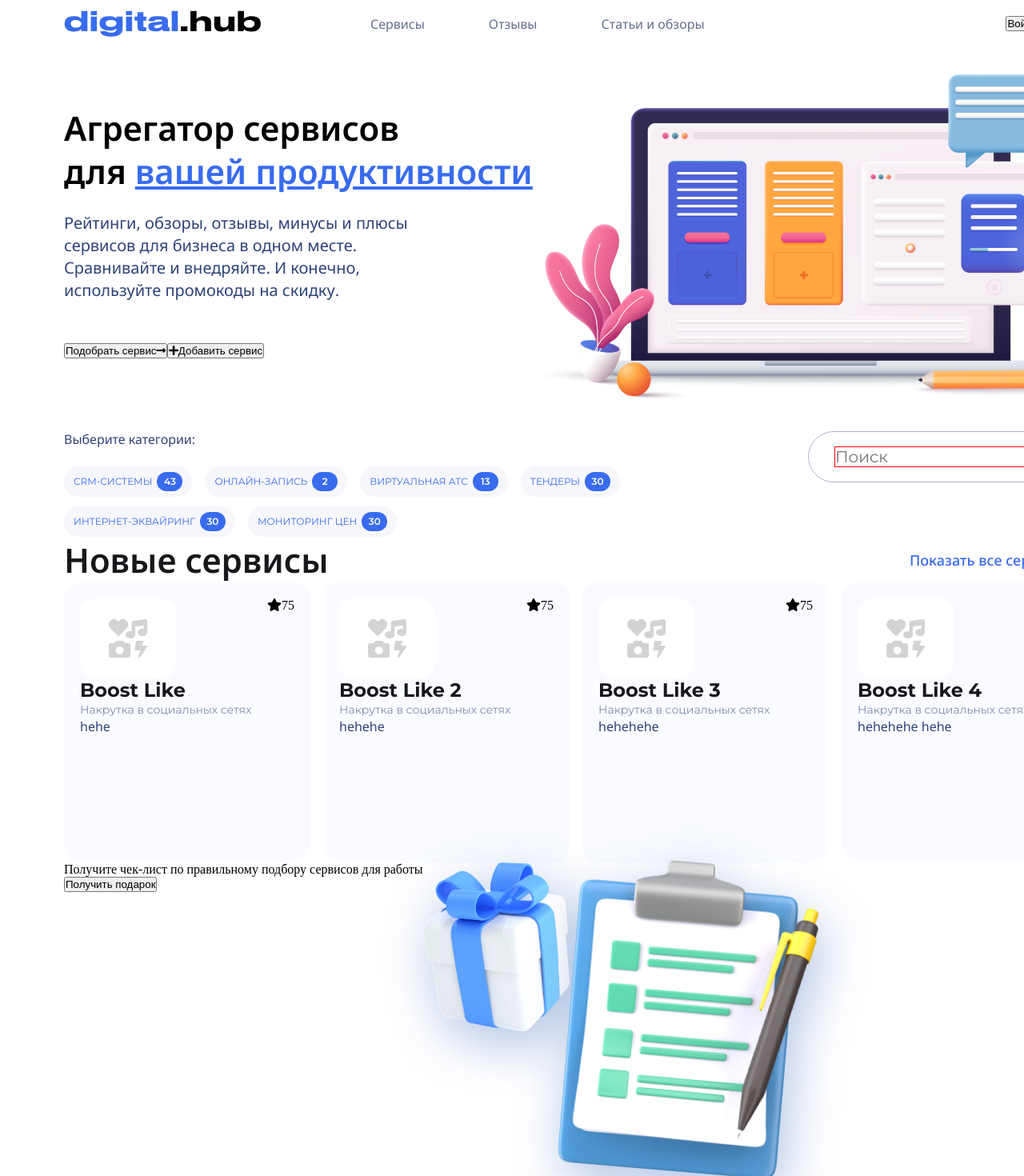
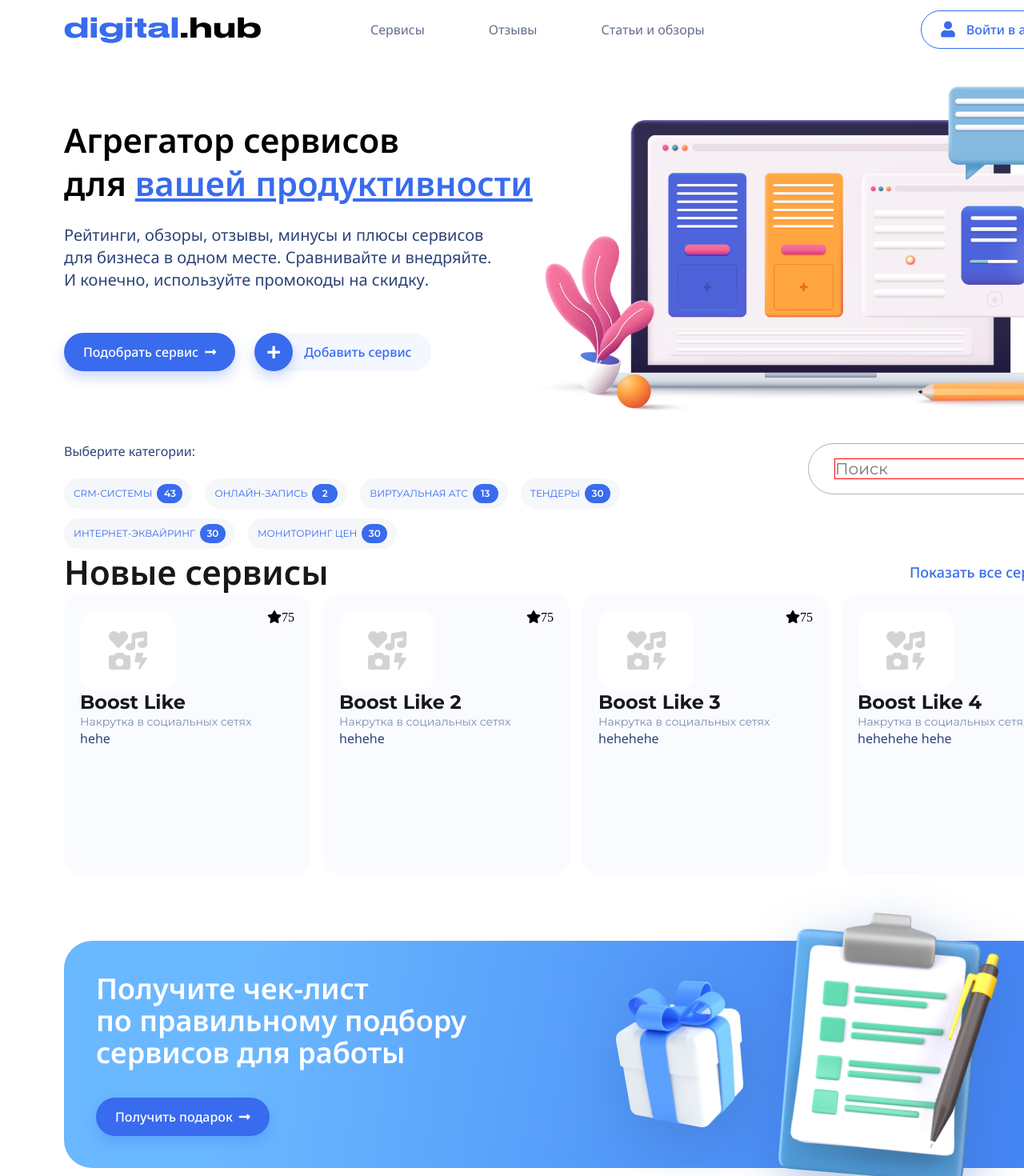
Before and after one commit to whysopaul/dhub, a React app: page / in a window 1280 px wide. Shown: the part 20-1490 px from the top of the page at 80% size. Built offline with nearby package versions, Linux system fonts and the light colour scheme.

Commit message:
home styles

```diff
--- a/src/components/global/Footer.tsx
+++ b/src/components/global/Footer.tsx
@@ -10,6 +10,7 @@ interface IFooterProps {
 const Footer: React.FunctionComponent<IFooterProps> = (props) => {
     return <>
         <footer style={styles.footer}>
+            <div>
                 <div className={styles.footerTop}>
                     <img src={Logo} alt='digital.hub' />
                     <div className={styles.navigation}>
@@ -36,6 +37,7 @@ const Footer: React.FunctionComponent<IFooterProps> = (props) => {
                         <Link to='/'>Договор оферты</Link>
                     </div>
                 </div>
+            </div>
         </footer>
     </>;
 };
--- a/src/components/home/Home.tsx
+++ b/src/components/home/Home.tsx
@@ -9,6 +9,7 @@ import HomeServicesComponent from './HomeServicesComponent';
 import HomeArticlesComponent from './HomeArticlesComponent';
 import FeedbackCardComponent from '../feedback/FeedbackCardComponent';
 import Footer from '../global/Footer';
+import Navigation from '../global/Navigation';
 
 import '../../static/css/home.css';
 import Logo from '../../static/images/logo.svg';
@@ -19,7 +20,6 @@ import Stars from '../../static/images/stars.webp'
 import { mockartdata } from '../../actions/articles/articles';
 import { mockFeedbackData } from '../../actions/feedback/feedback';
 import { mockCatData } from '../../actions/categories/categories';
-import Navigation from '../global/Navigation';
 
 interface IHomeProps {
 }
@@ -40,25 +40,34 @@ const Home: React.FunctionComponent<IHomeProps> = (props) => {
                 <div className='home-header-navigation'>
                     <Navigation />
                 </div>
-                <button>Войти в аккаунт</button>
+                <button>
+                    <i className='fas fa-user' />
+                    <span>Войти в аккаунт</span>
+                </button>
             </div>
+
             <div className='home-welcome-container'>
                 <div className='home-welcome-left-block'>
                     <h1>Агрегатор сервисов <br /> для <span>вашей продуктивности</span></h1>
-                    <p>Рейтинги, обзоры, отзывы, минусы и плюсы <br /> сервисов для бизнеса в одном месте. <br /> Сравнивайте и внедряйте. И конечно, <br /> используйте промокоды на скидку.</p>
-                    <button>
+                    <p>Рейтинги, обзоры, отзывы, минусы и плюсы сервисов для бизнеса в одном месте. Сравнивайте и внедряйте. И конечно, используйте промокоды на скидку.</p>
+                    <div>
+                        <button className='filled-blue-bg'>
                             <span>Подобрать сервис</span>
                             <i className='fas fa-long-arrow-alt-right' />
                         </button>
-                    <button>
+                        <button className='transparent-bg'>
+                            <div className='plus-button'>
                                 <i className='fas fa-plus' />
+                            </div>
                             <span>Добавить сервис</span>
                         </button>
+                    </div>
                 </div>
                 <div className='home-welcome-right-block'>
                     <img src={Welcome} alt='' />
                 </div>
             </div>
+
             <div className='home-categories-container'>
                 <div className='home-categories-left-block'>
                     <p>Выберите категории:</p>
@@ -80,8 +89,11 @@ const Home: React.FunctionComponent<IHomeProps> = (props) => {
 
             <div className='home-giftbox-container'>
                 <div className='home-giftbox-text-block'>
-                    <p>Получите чек-лист по правильному подбору сервисов для работы</p>
-                    <button>Получить подарок</button>
+                    <p>Получите чек-лист <br /> по правильному подбору <br /> сервисов для работы</p>
+                    <button className='filled-blue-bg'>
+                        <span>Получить подарок</span>
+                        <i className='fas fa-long-arrow-alt-right' />
+                    </button>
                 </div>
                 <div className='home-giftbox-image'>
                     <img src={Giftbox} alt="" />
@@ -115,11 +127,7 @@ const Home: React.FunctionComponent<IHomeProps> = (props) => {
 
             <HomeServicesComponent title='Топ-сервисов' data={serviceState} qty={5} />
 
-            <hr />
-
             <HomeArticlesComponent data={mockartdata} />
-
-            <hr />
 
             <HomeServicesComponent title='Все сервисы' data={serviceState} qty={8} extended />
 
@@ -134,9 +142,9 @@ const Home: React.FunctionComponent<IHomeProps> = (props) => {
 
                 </div>
             </div>
+        </div>
 
         <Footer />
-        </div>
     </>;
 };
 
--- a/src/components/home/HomeArticlesComponent.tsx
+++ b/src/components/home/HomeArticlesComponent.tsx
@@ -9,6 +9,7 @@ interface IHomeArticlesComponentProps {
 const HomeArticlesComponent: React.FunctionComponent<IHomeArticlesComponentProps> = (props) => {
     return <>
         <div className='home-section-common-container'>
+            <hr />
             <div className='home-section-header'>
                 <h2>Статьи и обзоры</h2>
                 <div>
@@ -21,6 +22,7 @@ const HomeArticlesComponent: React.FunctionComponent<IHomeArticlesComponentProps
                     return <ArticleCardComponent article={i} />
                 })}
             </div>
+            <hr />
         </div>
     </>;
 };
--- a/src/static/css/Footer.module.css
+++ b/src/static/css/Footer.module.css
@@ -1,5 +1,4 @@
 footer {
-    padding: 40px 80px 64px 80px;
     background-color: #0D253C;
     border-top-left-radius: 50px;
     border-top-right-radius: 50px;
@@ -8,6 +7,14 @@ footer {
     font-weight: 400;
     font-size: 18px;
     line-height: 18px;
+    min-width: 1440px;
+}
+
+footer>div {
+    padding: 40px 80px 64px 80px;
+    margin: 0 auto;
+    width: 1440px;
+    box-sizing: border-box;
 }
 
 .footerTop {
--- a/src/static/css/home.css
+++ b/src/static/css/home.css
@@ -35,6 +35,34 @@
     color: #386BEE;
 }
 
+.home-header>button {
+    padding: 0 24px;
+    height: 48px;
+    border: 1px solid #386BEE;
+    border-radius: 55px;
+    background: none;
+    font-family: 'Noto Sans';
+    font-style: normal;
+    font-weight: 500;
+    font-size: 16px;
+    line-height: 16px;
+    color: #386BEE;
+    cursor: pointer;
+    display: flex;
+    align-items: center;
+    justify-content: center;
+    gap: 14px;
+}
+
+.home-header>button>i {
+    font-size: 20px;
+}
+
+.home-header>button:hover {
+    background-color: #386BEE;
+    color: #FFFFFF;
+}
+
 .home-welcome-container {
     margin: 87px 80px 0 80px;
     display: grid;
@@ -70,6 +98,13 @@
     line-height: 28px;
     color: #2D4379;
     margin-bottom: 52px;
+    max-width: 550px;
+}
+
+.home-welcome-left-block>div {
+    display: flex;
+    align-items: center;
+    gap: 24px;
 }
 
 .home-welcome-right-block>img {
@@ -193,24 +228,105 @@
 }
 
 .home-giftbox-container {
-    padding: 0 80px;
+    margin: 83px 80px 64px;
     display: flex;
+    background: linear-gradient(99.72deg, #6AB8FF 17.77%, #4586F5 79.02%);
+    border-radius: 35px;
+    position: relative;
+}
+
+.home-giftbox-text-block {
+    padding: 40px;
+}
+
+.home-giftbox-text-block>p {
+    font-family: 'Noto Sans';
+    font-style: normal;
+    font-weight: 600;
+    font-size: 36px;
+    line-height: 40px;
+    color: #FFFFFF;
+    margin-bottom: 36px;
 }
 
 .home-giftbox-image>img {
-    width: 183px;
-    height: 211px;
+    width: 159px;
+    height: 183px;
     filter: drop-shadow(8px 20px 32px rgba(61, 104, 184, 0.4));
+    position: absolute;
+    top: 50px;
+    left: 690px;
 }
 
 .home-taskboard-image>img {
-    width: 301.01px;
-    height: 386.92px;
+    width: 255.48px;
+    height: 328.39px;
     filter: drop-shadow(8px 20px 32px rgba(61, 104, 184, 0.4));
     transform: rotate(4.84deg);
+    position: absolute;
+    top: -33px;
+    left: 905px;
+}
+
+.home-feedback-container {
+    background: linear-gradient(99.72deg, #6AB8FF 17.77%, #4586F5 79.02%);
+    border-top-left-radius: 50px;
+    border-top-right-radius: 50px;
 }
 
 .home-feedback-header img {
     width: 730px;
     height: 344px;
 }
+
+.filled-blue-bg {
+    padding: 0 24px;
+    height: 48px;
+    background-color: #386BEE;
+    border: none;
+    border-radius: 75px;
+    box-shadow: 0px 8px 16px rgba(56, 107, 238, 0.25);
+    font-family: 'Noto Sans';
+    font-style: normal;
+    font-weight: 500;
+    font-size: 16px;
+    line-height: 20px;
+    color: #FFFFFF;
+    cursor: pointer;
+    display: flex;
+    align-items: center;
+    justify-content: center;
+    gap: 8px;
+}
+
+.transparent-bg {
+    height: 48px;
+    background-color: rgba(56, 107, 238, 0.05);
+    border: none;
+    border-radius: 75px;
+    position: relative;
+    font-family: 'Noto Sans';
+    font-style: normal;
+    font-weight: 500;
+    font-size: 16px;
+    line-height: 20px;
+    color: #386BEE;
+    display: flex;
+    align-items: center;
+    cursor: pointer;
+}
+
+.transparent-bg .plus-button {
+    width: 48px;
+    height: 48px;
+    line-height: 48px;
+    background-color: #386BEE;
+    box-shadow: 0px 8px 16px rgba(56, 107, 238, 0.25);
+    border-radius: 75px;
+    color: #FFFFFF;
+    font-size: 18px;
+}
+
+.transparent-bg span {
+    margin: 0 24px 0 14px;
+}
```
Also changed, not shown: src/actions/auth/auth.ts (added), src/actions/auth/types.ts (added). Lines whose indentation alone changed are shown as unchanged.
